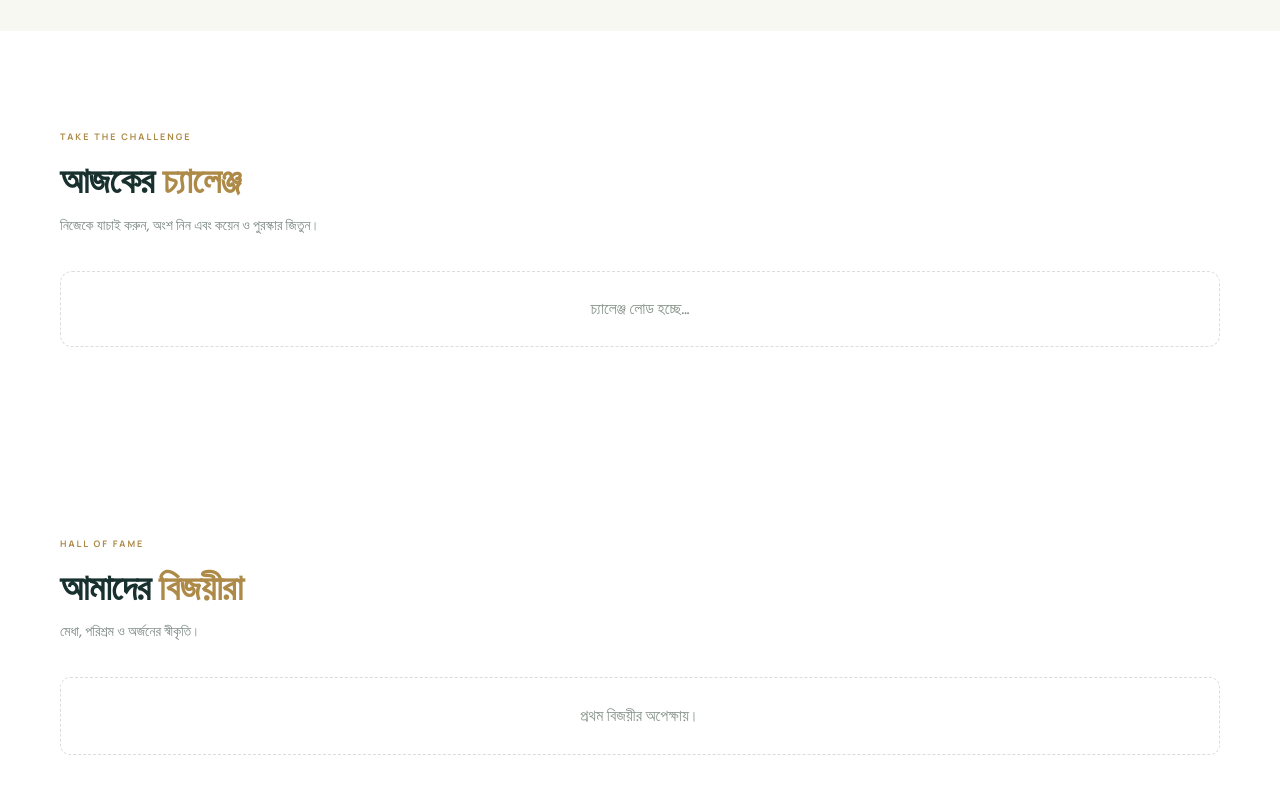
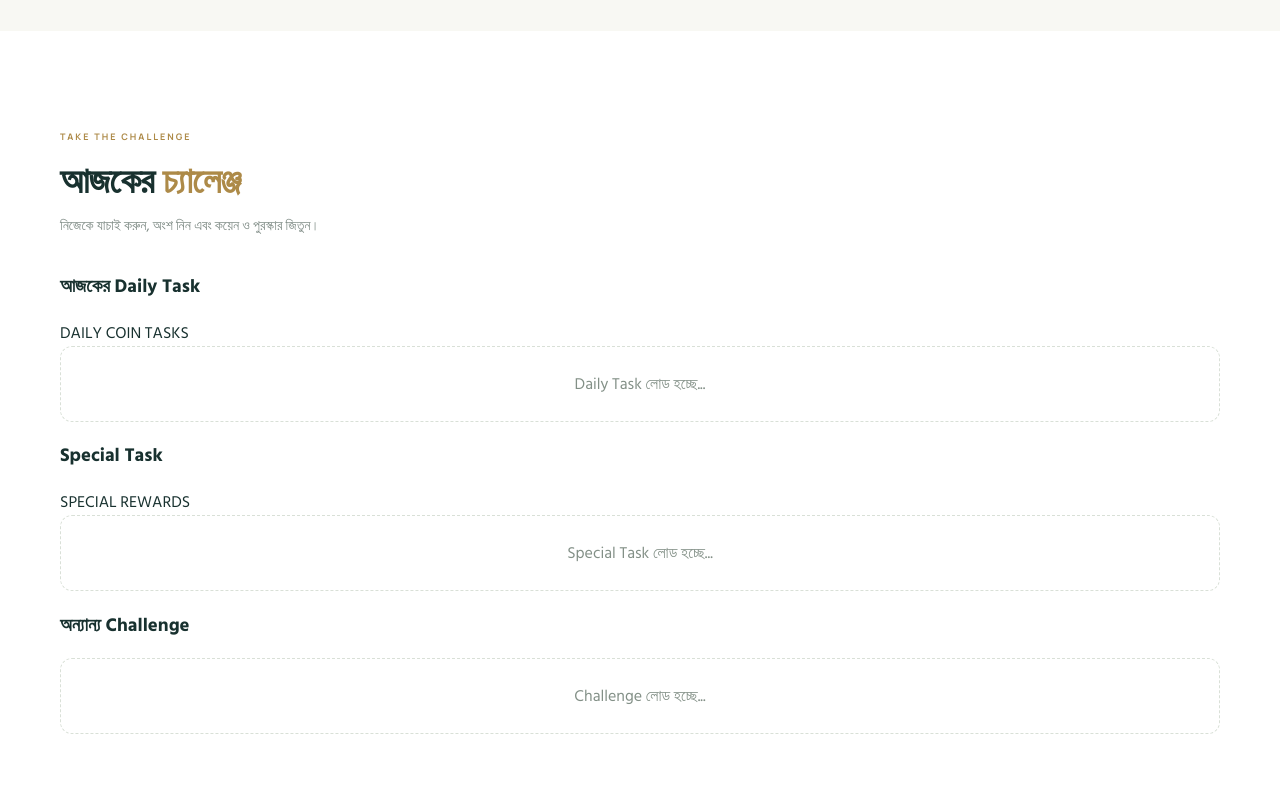
Before and after one commit to uaman4689-Dev/sukun-medha, a website: page index.html in a window 1280 px wide. Shown: the part 1960-2760 px from the top of the page. Drawn offline with Linux system fonts and the light colour scheme; no server answers.

Commit message:
Show Daily and Special coin tasks on public homepage

```diff
--- a/index.html
+++ b/index.html
@@ -57,7 +57,7 @@
 <section class="section catalog-section alt" id="competitions"><div class="container"><div class="section-heading"><div><span class="section-kicker">NOW OPEN</span><h2>চলমান <em>Competition</em></h2><p>নির্ধারিত ফি দিয়ে আবেদন করুন, অংশ নিন এবং অর্জন করুন পুরস্কার।</p></div><a class="text-link" href="/exams">প্রশ্নপত্র ও ফলাফল ↗</a></div><div class="catalog-grid" id="competitionList"><div class="content-empty">প্রতিযোগিতা লোড হচ্ছে...</div></div></div></section>
 <section class="section catalog-section" id="learn"><div class="container"><div class="section-heading"><div><span class="section-kicker">POPULAR FREE COURSES</span><h2>জনপ্রিয় <em>ফ্রি কোর্স</em></h2><p>PDF বই, অধ্যায় ও লিখিত পাঠ পড়ুন। Admin চাইলে Course সবার জন্য Free রাখতে পারবেন, অথবা Paid করতে পারবেন।</p></div><a class="text-link" href="member.html">সব কোর্স ↗</a></div><div class="catalog-grid" id="learnList"><div class="content-empty">কোর্স লোড হচ্ছে...</div></div></div></section>
 <section class="section quiz-section" id="quizzes"><div class="container"><div class="section-heading"><div><span class="section-kicker">PLAY & LEARN</span><h2>প্রতিদিনের <em>ফ্রি কুইজ</em></h2><p>১০০টি আলাদা প্রশ্নসেট থেকে প্রতিদিন ৫টি প্রশ্ন—সাধারণ জ্ঞান, বিজ্ঞান ও গণিত। সময়ের মধ্যে উত্তর দিয়ে কয়েন অর্জন করুন।</p></div><a class="text-link" href="member.html">কুইজ খেলুন ↗</a></div><div class="quiz-categories"><a href="member.html"><b>সাধারণ জ্ঞান</b><small>General Knowledge</small></a><a href="member.html"><b>বাংলাদেশ বিষয়াবলি</b><small>Bangladesh Studies</small></a><a href="member.html"><b>বিজ্ঞান ও প্রযুক্তি</b><small>Science & Technology</small></a><a href="member.html"><b>গণিত ও যুক্তি</b><small>Math & Reasoning</small></a></div></div></section><section class="homepage-ad-wrap container" id="adBelowQuiz" hidden aria-label="Advertisement below quiz"></section>
-<section class="section catalog-section" id="challenges"><div class="container"><div class="section-heading"><div><span class="section-kicker">TAKE THE CHALLENGE</span><h2>আজকের <em>চ্যালেঞ্জ</em></h2><p>নিজেকে যাচাই করুন, অংশ নিন এবং কয়েন ও পুরস্কার জিতুন।</p></div></div><div class="catalog-grid" id="challengeList"><div class="content-empty">চ্যালেঞ্জ লোড হচ্ছে...</div></div></div></section>
+<section class="section catalog-section" id="challenges"><div class="container"><div class="section-heading"><div><span class="section-kicker">TAKE THE CHALLENGE</span><h2>আজকের <em>চ্যালেঞ্জ</em></h2><p>নিজেকে যাচাই করুন, অংশ নিন এবং কয়েন ও পুরস্কার জিতুন।</p></div></div><div class="task-public-block"><div class="task-public-heading"><h3>আজকের Daily Task</h3><span>DAILY COIN TASKS</span></div><div class="catalog-grid" id="dailyTaskList"><div class="content-empty">Daily Task লোড হচ্ছে...</div></div></div><div class="task-public-block"><div class="task-public-heading"><h3>Special Task</h3><span>SPECIAL REWARDS</span></div><div class="catalog-grid" id="specialTaskList"><div class="content-empty">Special Task লোড হচ্ছে...</div></div></div><div class="task-public-block"><div class="task-public-heading"><h3>অন্যান্য Challenge</h3></div><div class="catalog-grid" id="challengeList"><div class="content-empty">Challenge লোড হচ্ছে...</div></div></div></div></section>
 <section class="section winners-section" id="winners"><div class="container"><div class="section-heading"><div><span class="section-kicker">HALL OF FAME</span><h2>আমাদের <em>বিজয়ীরা</em></h2><p>মেধা, পরিশ্রম ও অর্জনের স্বীকৃতি।</p></div></div><div class="winner-grid" id="winnerList"><div class="winner-empty">প্রথম বিজয়ীর অপেক্ষায়।</div></div></div></section>
 <section class="section catalog-section" id="offers"><div class="container"><div class="section-heading"><div><span class="section-kicker">MEMBERSHIP & OFFERS</span><h2>Membership & <em>Offers</em></h2><p>কোর্স, পাস ও সদস্যতার জন্য চলমান ছাড়।</p></div><a class="text-link" href="/payments">সব অফার ↗</a></div><div class="catalog-grid" id="offerList"><div class="content-empty">অফার লোড হচ্ছে...</div></div></div></section>
 <!-- moved quizzes -->
@@ -67,7 +67,7 @@
 <!-- moved winners -->
 <!-- moved refer -->
 <section class="final-cta"><div class="container cta-inner"><div><span class="section-kicker light-kicker">YOUR JOURNEY STARTS HERE</span><h2>আজই শুরু হোক <em>নতুন অর্জন।</em></h2><p>জ্ঞানকে শক্তিতে রূপ দিন SUKUN MEDHA-র সঙ্গে।</p></div><a class="btn btn-gold" href="member.html">ফ্রি অ্যাকাউন্ট খুলুন <span>↗</span></a></div></section>
-</main>
+<div class="task-modal" id="taskModal" hidden role="dialog" aria-modal="true" aria-labelledby="taskModalTitle"><div class="task-modal-backdrop" data-task-close></div><div class="task-modal-panel"><button class="task-modal-close" type="button" data-task-close aria-label="Close">×</button><span class="section-kicker" id="taskModalType">COIN TASK</span><h2 id="taskModalTitle"></h2><p id="taskModalDescription"></p><div class="task-modal-rules" id="taskModalRules"></div><p class="task-modal-reward" id="taskModalReward"></p><div class="task-modal-actions"><a id="taskFacebookLink" class="btn btn-gold" href="#" target="_blank" rel="noopener noreferrer" hidden>Facebook Post খুলুন ↗</a><button id="taskSubmit" class="btn btn-ghost" type="button">কাজ জমা দিন</button></div><p class="task-modal-message" id="taskModalMessage"></p></div></div></main>
 <footer class="site-footer" id="contact"><div class="container footer-inner"><a class="brand footer-brand" href="#"><span class="brand-mark"><svg viewBox="0 0 48 48"><path d="M24 4 43 15v18L24 44 5 33V15L24 4Z" fill="none" stroke="currentColor" stroke-width="1.7"/><path d="m12 19 12-7 12 7-12 7-12-7Z" fill="none" stroke="currentColor" stroke-width="1.7"/></svg></span><span><b>SUKUN <i>MEDHA</i></b><small>LEARN · COMPETE · ACHIEVE</small></span></a><p>সবার জন্য Learning & Merit Competition Platform।<br>সহায়তা ও যোগাযোগের জন্য Member Dashboard-এর Support/Contact নির্দেশনা দেখুন।</p><small><a href="/member.html">সদস্য লগইন</a> · <a href="/payments">Payment & Refund</a> · <a href="/admin">Admin Panel</a> · Terms · Privacy · Refund Policy: সদস্যপদ, পেমেন্ট, কুইজ ও প্রতিযোগিতায় অংশ নেওয়ার আগে নিয়মাবলি পড়ুন।<br>© 2026 SUKUN MEDHA. All rights reserved.</small></div></footer>
 <script src="app.js"></script>
 </body></html>
```
